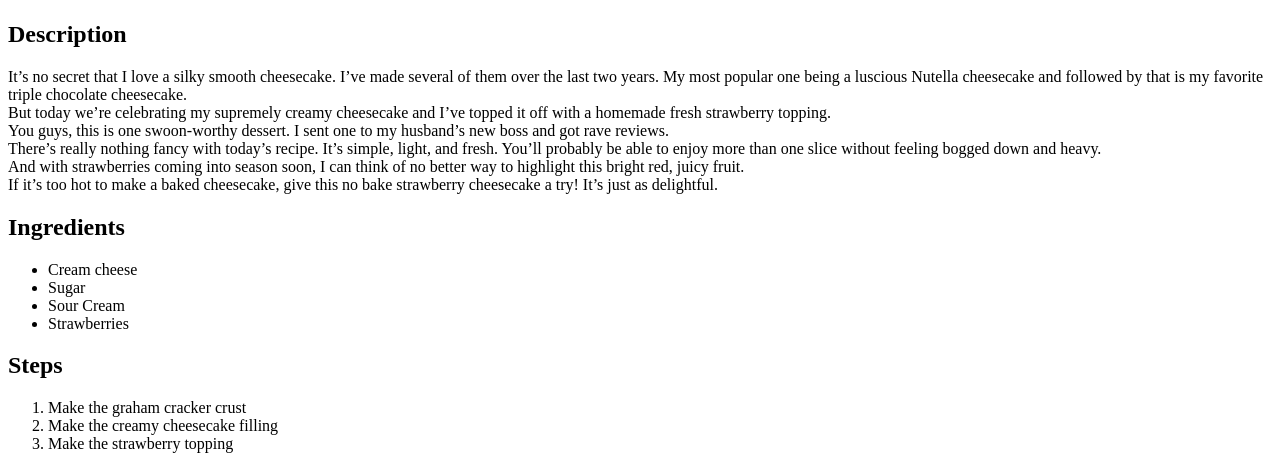
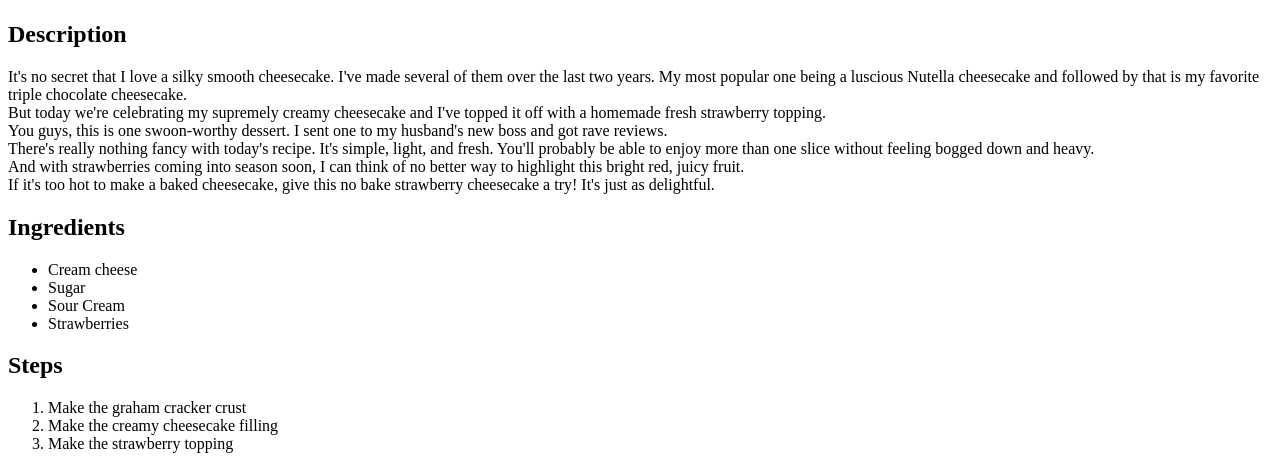
Before and after one commit to Pavlovic-Stefan/odin-recipes, a plain HTML site: page recipes/cheesecake.html in a window 1280 px wide. Shown: the part 383-852 px from the top of the page. Drawn offline with Linux system fonts and the light colour scheme.

Commit message:
Fix typos in cheesecake page

```diff
--- a/recipes/cheesecake.html
+++ b/recipes/cheesecake.html
@@ -11,17 +11,17 @@
     <h1>Cheesecake</h1>
     <img src="https://www.bakedbyanintrovert.com/wp-content/uploads/2018/05/Strawberry-Cheesecake-Recipe.jpg" alt="a piece of strawberry cheesecake">
     <h2>Description</h2>
-        <p>It’s no secret that I love a silky smooth cheesecake. I’ve made several of them over the last two years. My most popular one being a luscious Nutella cheesecake and followed by that is my favorite triple chocolate cheesecake.<br>
+        <p>It's no secret that I love a silky smooth cheesecake. I've made several of them over the last two years. My most popular one being a luscious Nutella cheesecake and followed by that is my favorite triple chocolate cheesecake.<br>
 
-        But today we’re celebrating my supremely creamy cheesecake and I’ve topped it off with a homemade fresh strawberry topping.<br>
+        But today we're celebrating my supremely creamy cheesecake and I've topped it off with a homemade fresh strawberry topping.<br>
 
-        You guys, this is one swoon-worthy dessert. I sent one to my husband’s new boss and got rave reviews.<br>
+        You guys, this is one swoon-worthy dessert. I sent one to my husband's new boss and got rave reviews.<br>
 
-        There’s really nothing fancy with today’s recipe. It’s simple, light, and fresh. You’ll probably be able to enjoy more than one slice without feeling bogged down and heavy.<br>
+        There's really nothing fancy with today's recipe. It's simple, light, and fresh. You'll probably be able to enjoy more than one slice without feeling bogged down and heavy.<br>
 
         And with strawberries coming into season soon, I can think of no better way to highlight this bright red, juicy fruit.<br>
 
-        If it’s too hot to make a baked cheesecake, give this no bake strawberry cheesecake a try! It’s just as delightful.</p>
+        If it's too hot to make a baked cheesecake, give this no bake strawberry cheesecake a try! It's just as delightful.</p>
     <h2>Ingredients</h2>
     <ul>
         <li>Cream cheese</li>
```
